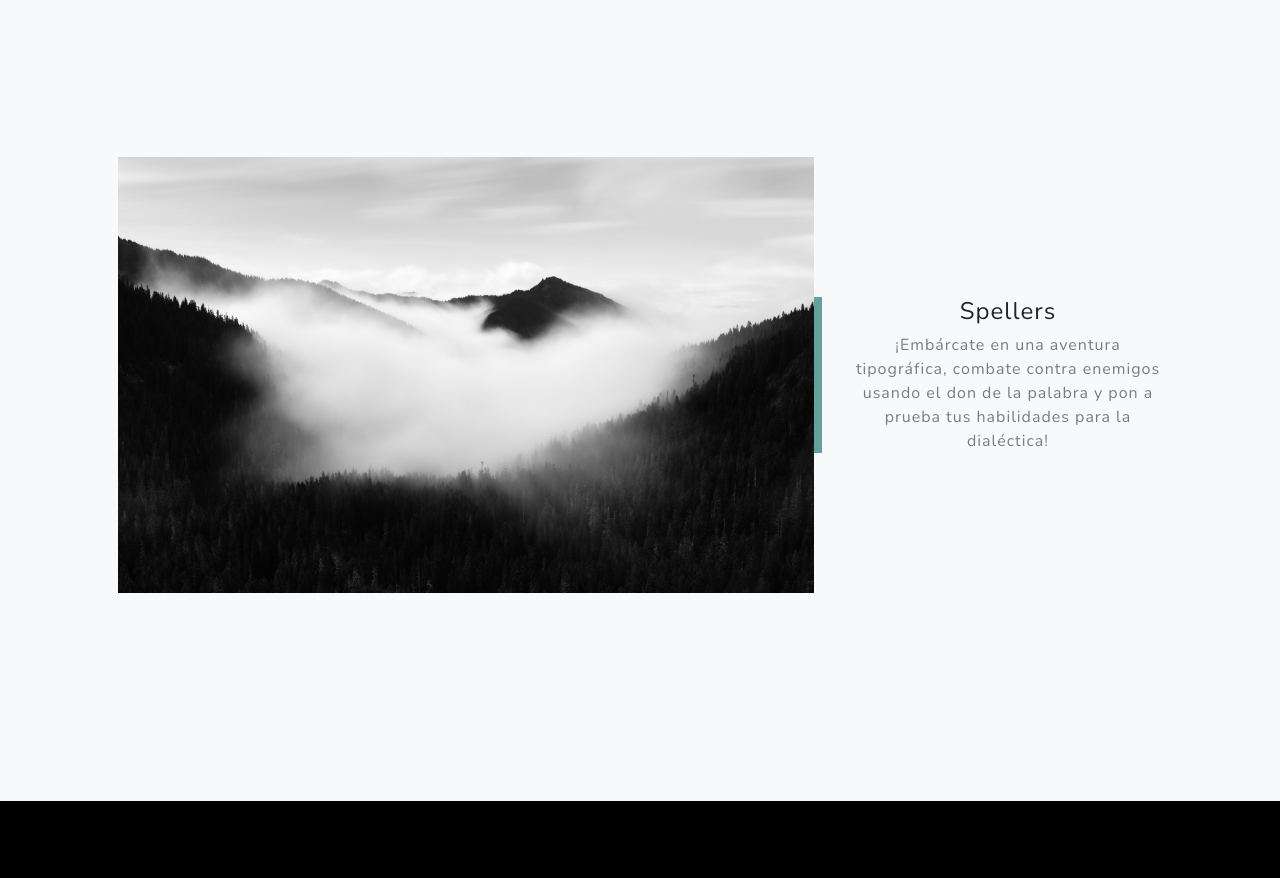
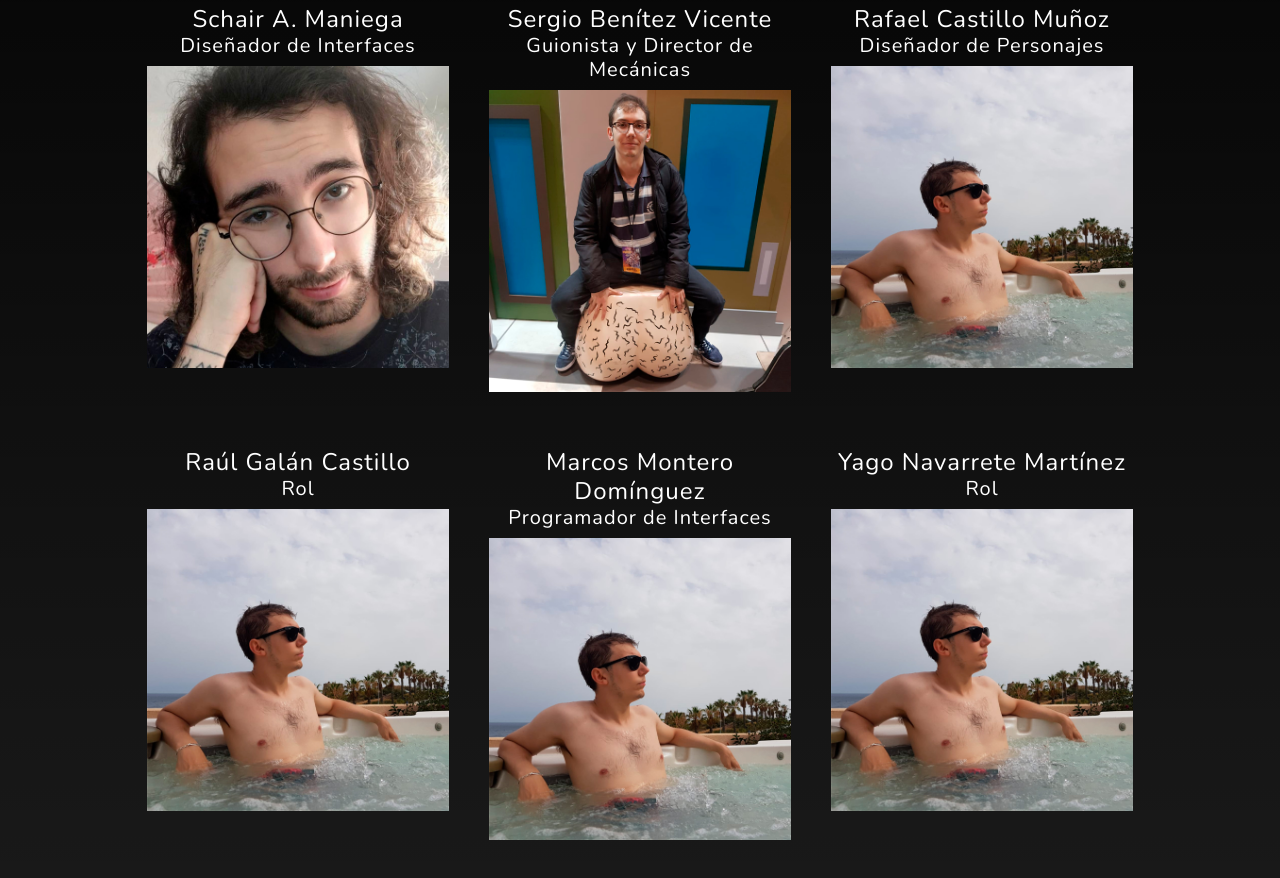
Before and after one commit to Fire-Meatball-Games/fire-meatball-games.github.io, a plain HTML site: page index.html in a window 1280 px wide. Shown: the part 1177-2055 px from the top of the page. Drawn offline with nearby package versions, Linux system fonts and the light colour scheme.

Commit message:
integrantes de equipo (sin todas las fotos)

```diff
--- a/index.html
+++ b/index.html
@@ -59,6 +59,98 @@
                     </div>
                 </div>
                 <!--<img class="img-fluid" src="assets/img/ipad.png" alt="..." />-->
+            </div>
+            <div class="row justify-content-center">
+                <!-- Item 1 -->
+                <div class="col-md-5 col-lg-3 m-2 mb-5">
+                    <div class="portfolio-item mx-auto">
+                        <div class="portfolio-item-caption d-flex align-items-center justify-content-center h-100 w-100">
+                            <div class="portfolio-item-caption-content text-center text-white">
+                                <h4 class="mb-0">Schair A. Maniega</h4>
+                                <h5>Diseñador de Interfaces</h5>
+                            </div>
+                        </div>
+                        <img class="img-fluid" src="assets/img/schair.jpg" alt="..." />
+                    </div>
+                </div>
+
+                <!-- Item 2 -->
+                <div class="col-md-5 col-lg-3 m-2 mb-5">
+                    <div class="portfolio-item mx-auto">
+                        <div class="portfolio-item-caption d-flex align-items-center justify-content-center h-100 w-100">
+                            <div class="portfolio-item-caption-content text-center text-white">
+                                <h4 class="mb-0">Sergio Benítez Vicente</h4>
+                                <h5>Guionista y Director de Mecánicas</h5>
+                            </div>
+                        </div>
+                        <img class="img-fluid" src="assets/img/sergio.jpg" alt="..." />
+                    </div>
+                </div>
+
+                <!-- Item 3 -->
+                <div class="col-md-5 col-lg-3 m-2 mb-5">
+                    <div class="portfolio-item mx-auto" data-bs-toggle="modal" data-bs-target="#portfolioModal3">
+                        <div class="portfolio-item-caption d-flex align-items-center justify-content-center h-100 w-100">
+                            <div class="portfolio-item-caption-content text-center text-white">
+                                <h4 class="mb-0">Rafael Castillo Muñoz</h4>
+                                <h5>Diseñador de Personajes</h5>
+                            </div>
+                        </div>
+                        <img class="img-fluid" src="assets/img/sergio2.jpg" alt="..." />
+                    </div>
+                </div>
+
+                <!-- Item 4 -->
+                <div class="col-md-5 col-lg-3 m-2 mb-5">
+                    <div class="portfolio-item mx-auto" data-bs-toggle="modal" data-bs-target="#portfolioModal3">
+                        <div class="portfolio-item-caption d-flex align-items-center justify-content-center h-100 w-100">
+                            <div class="portfolio-item-caption-content text-center text-white">
+                                <h4 class="mb-0">Raúl Galán Castillo</h4>
+                                <h5>Rol</h5>
+                            </div>
+                        </div>
+                        <img class="img-fluid" src="assets/img/sergio2.jpg" alt="..." />
+                    </div>
+                </div>
+
+                <!-- Item 5 -->
+                <div class="col-md-5 col-lg-3 m-2 mb-5">
+                    <div class="portfolio-item mx-auto" data-bs-toggle="modal" data-bs-target="#portfolioModal3">
+                        <div class="portfolio-item-caption d-flex align-items-center justify-content-center h-100 w-100">
+                            <div class="portfolio-item-caption-content text-center text-white">
+                                <h4 class="mb-0">Marcos Montero Domínguez</h4>
+                                <h5>Programador de Interfaces</h5>
+                            </div>
+                        </div>
+                        <img class="img-fluid" src="assets/img/sergio2.jpg" alt="..." />
+                    </div>
+                </div>
+
+                <!-- Item 6 -->
+                <div class="col-md-5 col-lg-3 m-2 mb-5">
+                    <div class="portfolio-item mx-auto" data-bs-toggle="modal" data-bs-target="#portfolioModal3">
+                        <div class="portfolio-item-caption d-flex align-items-center justify-content-center h-100 w-100">
+                            <div class="portfolio-item-caption-content text-center text-white">
+                                <h4 class="mb-0">Yago Navarrete Martínez</h4>
+                                <h5>Rol</h5>
+                            </div>
+                        </div>
+                        <img class="img-fluid" src="assets/img/sergio2.jpg" alt="..." />
+                    </div>
+                </div>
+
+                <!-- Item 7 -->
+                <div class="col-md-5 col-lg-3 m-2 mb-5">
+                    <div class="portfolio-item mx-auto" data-bs-toggle="modal" data-bs-target="#portfolioModal3">
+                        <div class="portfolio-item-caption d-flex align-items-center justify-content-center h-100 w-100">
+                            <div class="portfolio-item-caption-content text-center text-white">
+                                <h4 class="mb-0">Alejandro Orejudo Fraile</h4>
+                                <h5>Programador de Mecánicas</h5>
+                            </div>
+                        </div>
+                        <img class="img-fluid" src="assets/img/alex.jpg" alt="..." />
+                    </div>
+                </div>
             </div>
         </section>
         <!-- Projects-->
```
Also changed, not shown: assets/img/alex.jpg (added), assets/img/schair.jpg (added), assets/img/sergio.jpg (added), assets/img/sergio2.jpg (added), 1 other file.
